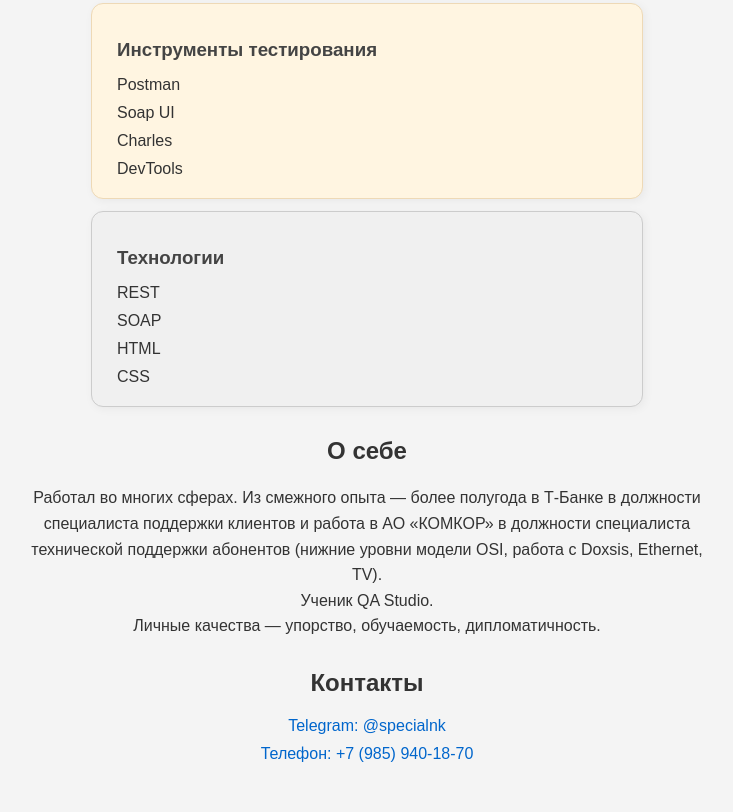
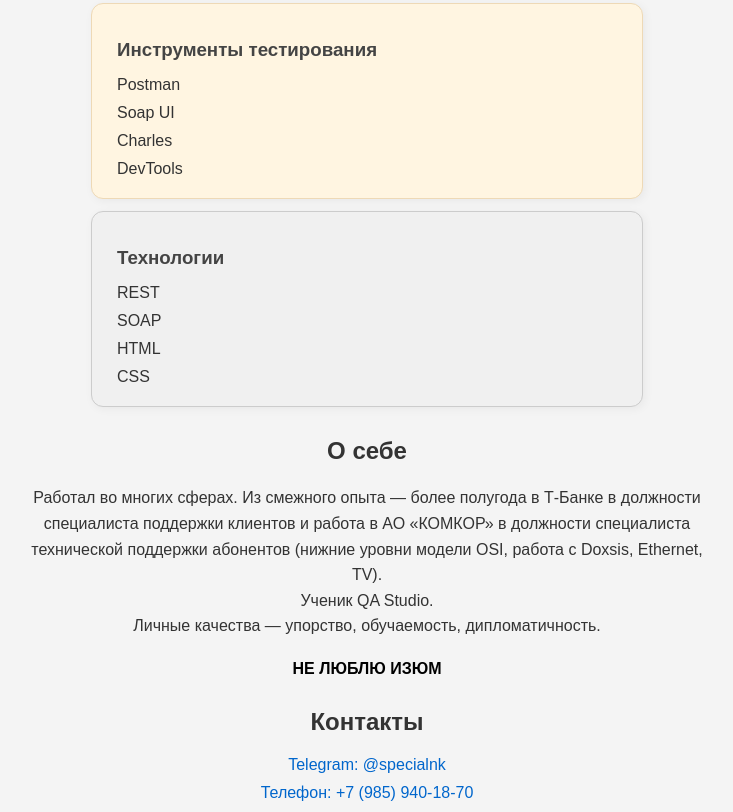
Before and after one commit to NikolayKK/NikolayKK.github.io, a plain HTML site: page index.html in a window 1280 px wide. Shown: the part 933-1745 px from the top of the page, without its empty margins (273-1006 px from the left). Before the commit the page ends 1706 px from the top, so only its background shows below. Drawn offline with Linux system fonts and the light colour scheme.

Commit message:
гооол

```diff
--- a/index.html
+++ b/index.html
@@ -173,6 +173,7 @@
       Ученик QA Studio.<br>
       Личные качества — упорство, обучаемость, дипломатичность.
     </p>
+     <h4>НЕ ЛЮБЛЮ ИЗЮМ</h4>
   </div>
 
   <div class="contacts">
```
